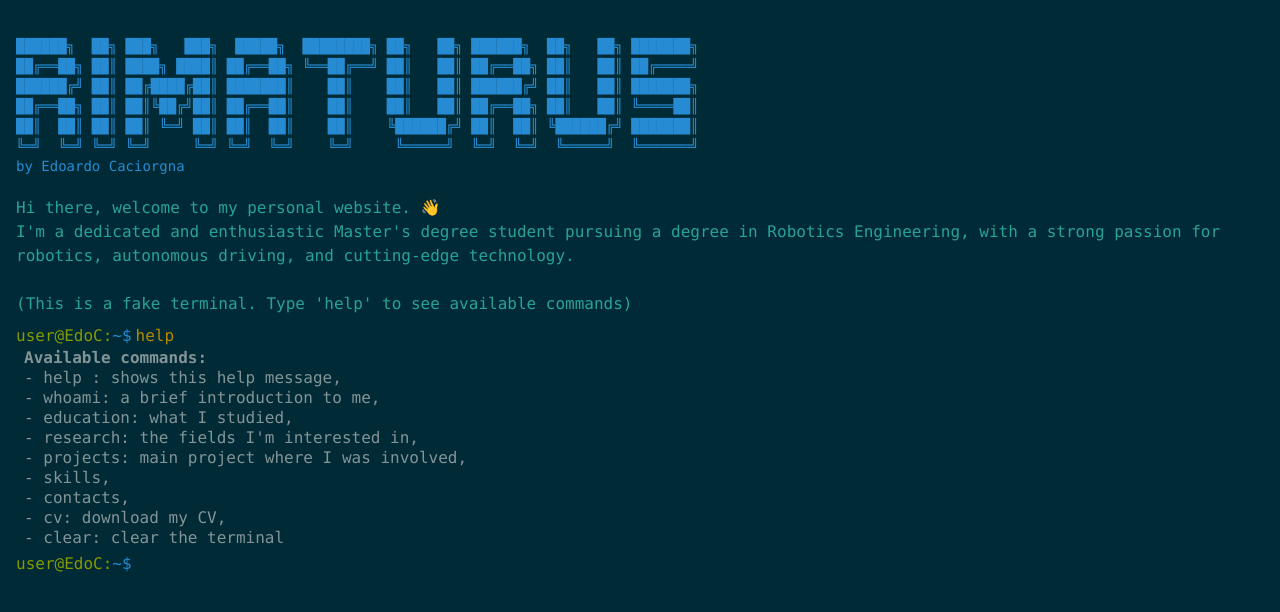
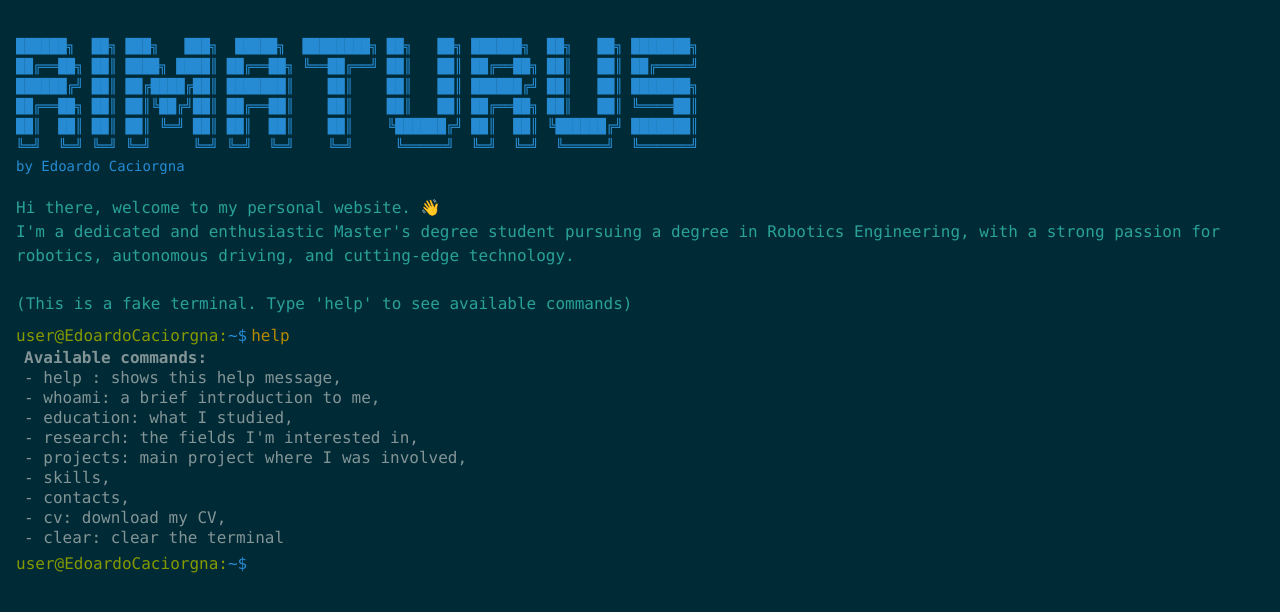
Before and after one commit to rimaturus/mywebsite, a React (Create React App) app: page / in a window 1280 px wide. Shown: the top 612 px of the page. Built offline with nearby package versions, Linux system fonts and the light colour scheme.

Commit message:
fixing screen adaptability

```diff
--- a/src/RoboticsTerminal.jsx
+++ b/src/RoboticsTerminal.jsx
@@ -14,12 +14,12 @@ by Edoardo Caciorgna
 
 // Mobile-friendly ASCII art - simplified version for small screens
 const mobileRobotAscii = `
-██████╗ ██╗███╗   ███╗ █████╗ ████████╗ ██╗   ██╗ ██████╗  ██╗   ██╗ ███████
-██╔══██╗██║████╗ ████║██╔══██╗╚══██╔══╝ ██║   ██║ ██╔══██╗ ██║   ██║ ██╔════
-██████╔╝██║██╔████╔██║███████║   ██║    ██║   ██║ ██████╔╝ ██║   ██║ ███████
-██╔══██╗██║██║╚██╔╝██║██╔══██║   ██║    ██║   ██║ ██╔══██╗ ██║   ██║ ╚════██
-██║  ██║██║██║ ╚═╝ ██║██║  ██║   ██║    ╚██████╔╝ ██║  ██║ ╚██████╔╝ ███████
-╚═╝  ╚═╝╚═╝╚═╝     ╚═╝╚═╝  ╚═╝   ╚═╝     ╚═════╝  ╚═╝  ╚═╝  ╚═════╝  ╚══════
+██████╗ ██╗███╗   ███╗ █████╗ ████████╗██╗   ██╗██████╗ ██╗   ██╗███████╗
+██╔══██╗██║████╗ ████║██╔══██╗╚══██╔══╝██║   ██║██╔══██╗██║   ██║██╔════╝
+██████╔╝██║██╔████╔██║███████║   ██║   ██║   ██║██████╔╝██║   ██║███████╗
+██╔══██╗██║██║╚██╔╝██║██╔══██║   ██║   ██║   ██║██╔══██╗██║   ██║╚════██║
+██║  ██║██║██║ ╚═╝ ██║██║  ██║   ██║   ╚██████╔╝██║  ██║╚██████╔╝███████║
+╚═╝  ╚═╝╚═╝╚═╝     ╚═╝╚═╝  ╚═╝   ╚═╝    ╚═════╝ ╚═╝  ╚═╝ ╚═════╝ ╚══════╝
 by Edoardo Caciorgna
 `;
 
@@ -227,7 +227,7 @@ export default function RoboticsTerminal() {
 
     return (
         <div ref={terminalRef} className="bg-[#002b36] text-[#839496] min-h-screen p-2 md:p-4 font-mono overflow-auto text-sm md:text-base">
-            <pre className={`text-[#268bd2] overflow-x-auto whitespace-pre-wrap leading-tight ${isMobile ? 'text-[8px]' : 'text-xs md:text-sm'}`}>
+            <pre className={`text-[#268bd2] overflow-x-auto whitespace-pre-wrap leading-tight ${isMobile ? 'text-[1.8vw]' : 'text-xs md:text-sm'}`}>
                 {isMobile ? mobileRobotAscii : robotAscii}
             </pre>
             <div className="mb-2 text-[#2aa198] text-sm md:text-base leading-tight">
@@ -237,7 +237,7 @@ export default function RoboticsTerminal() {
             </div>
             <div className="mb-1">
                 <div className="flex flex-wrap">
-                    <span className="text-[#859900]">user@EdoC:</span>
+                    <span className="text-[#859900]">user@EdoardoCaciorgna:</span>
                     <span className="text-[#268bd2]">~$</span>
                     <span className="text-[#b58900] ml-1">help</span>
                 </div>
@@ -248,7 +248,7 @@ export default function RoboticsTerminal() {
             {history.map((item, index) => (
                 <div key={index} className="mb-1">
                     <div className="flex flex-wrap">
-                        <span className="text-[#859900]">user@EdoC:</span>
+                        <span className="text-[#859900]">user@EdoardoCaciorgna:</span>
                         <span className="text-[#268bd2]">~$</span>
                         <span className="text-[#b58900] ml-1">{item.command}</span>
                     </div>
@@ -258,7 +258,7 @@ export default function RoboticsTerminal() {
                 </div>
             ))}
             <div className="flex flex-wrap items-center">
-                <span className="text-[#859900]">user@EdoC:</span>
+                <span className="text-[#859900]">user@EdoardoCaciorgna:</span>
                 <span className="text-[#268bd2]">~$</span>
                 <input
                     ref={inputRef}
```
